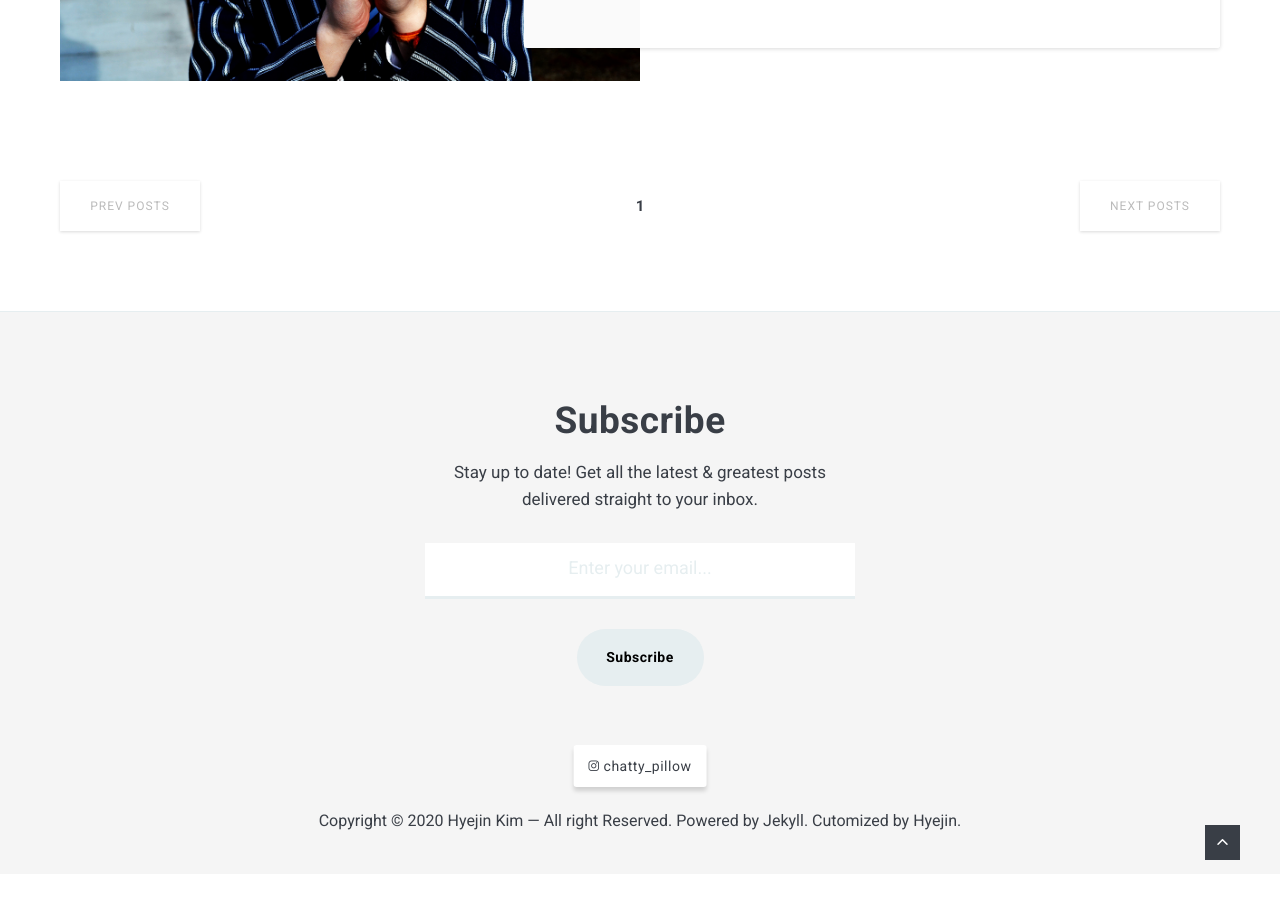
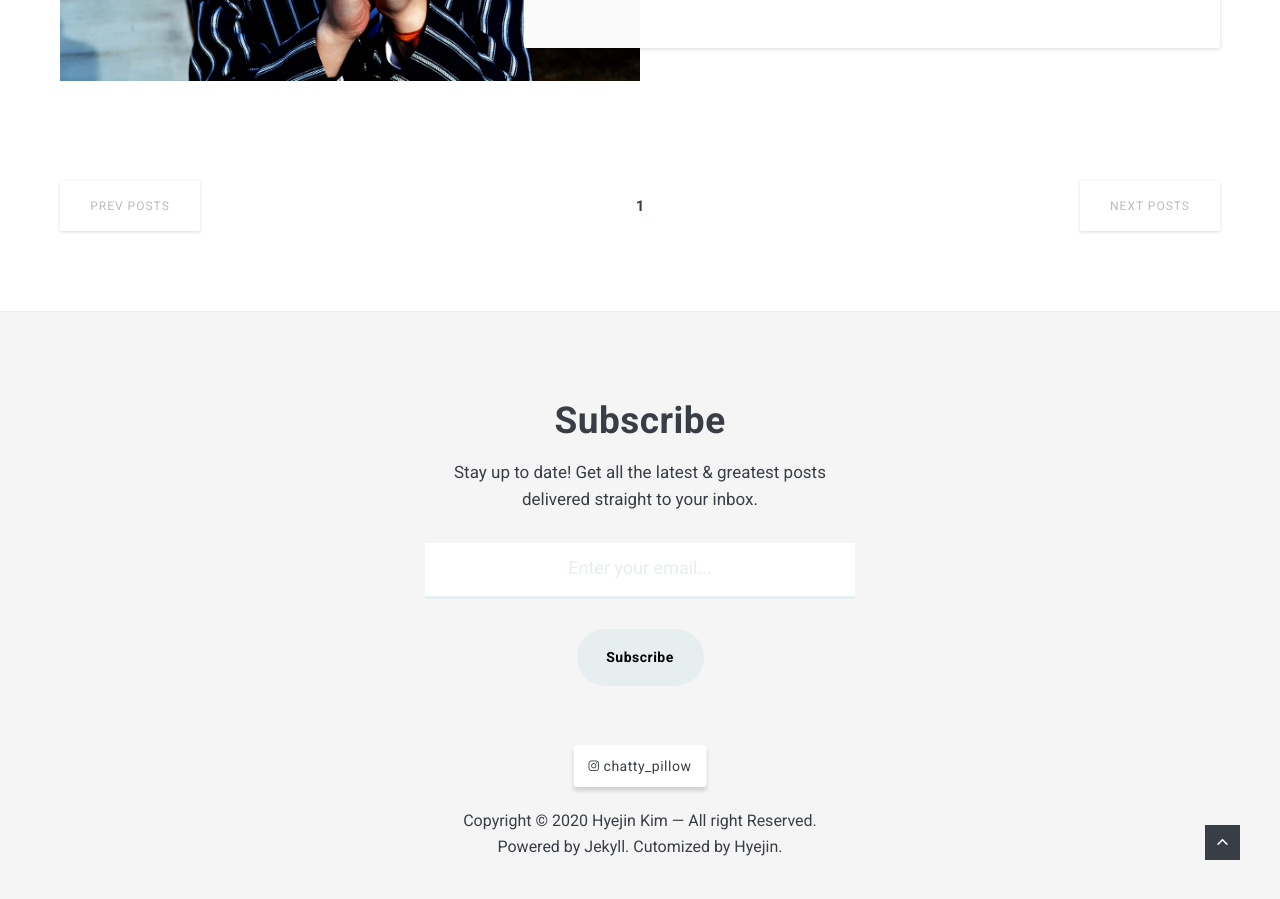
Before and after one commit to hyejinni/hyejinni.github.io, a Jekyll site: the page built from index.html, in a window 1280 px wide and 900 px high, scrolled down 1096 px. Built offline with Jekyll 4.4.1, drawn with Linux system fonts in a browser that asks for light colours; nearby versions of some CDN libraries; the list of posts is cut into pages by our own code; before the commit the page ends 1970 px from its top, so only the background shows below that.

Commit message:
푸터 줄바꿈 추가

```diff
--- a/_includes/footer.html
+++ b/_includes/footer.html
@@ -8,7 +8,7 @@
 
     {% include contact-link.html %}
 
-    <div class="copyright">Copyright &copy; {{site.time | date: '%Y'}} <a href="/">{{ site.data.settings.title }}</a> — All right Reserved. Powered by <a href="https://jekyllrb.com/">Jekyll</a>. Cutomized by Hyejin. </div>
+    <div class="copyright">Copyright &copy; {{site.time | date: '%Y'}} <a href="/">{{ site.data.settings.title }}</a> — All right Reserved. <br> Powered by <a href="https://jekyllrb.com/">Jekyll</a>. Cutomized by Hyejin. </div>
 </div>
 </footer>
 <!-- end footer -->
```
